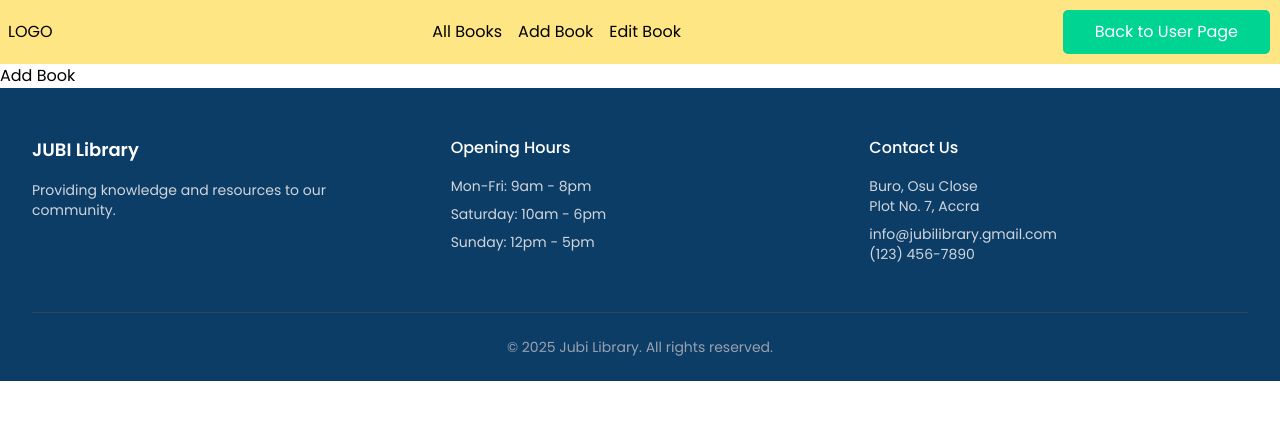
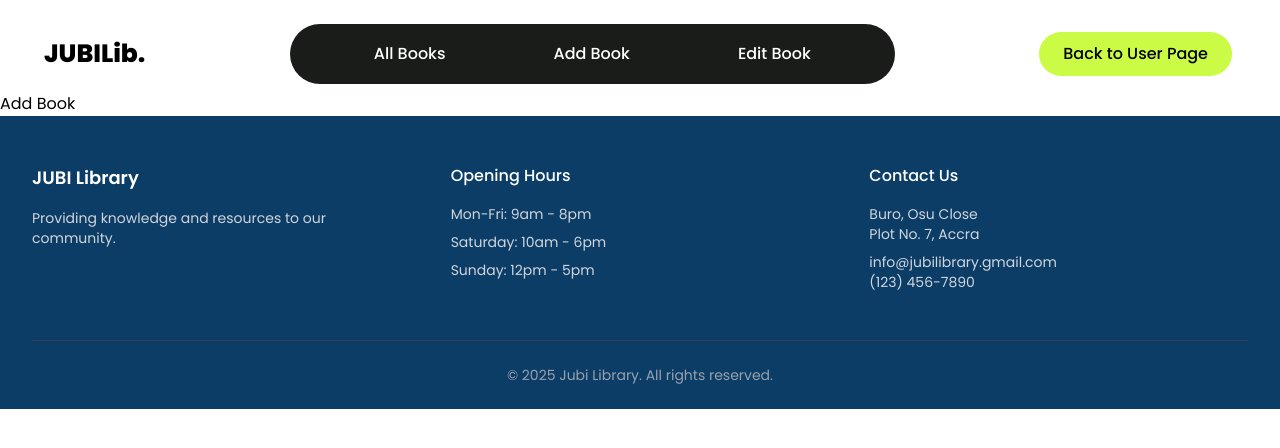
Before and after one commit to JIBU-Library-Project/JUBI-Front-End, a React (Vite) app: page /add-book in a window 1280 px wide. Shown: the top 448 px of the page. Built offline with nearby package versions, Linux system fonts and the light colour scheme.

Commit message:
Nav styled for User and Admin

```diff
--- a/src/components/AdminNavBar.jsx
+++ b/src/components/AdminNavBar.jsx
@@ -3,23 +3,23 @@ import { Link } from 'react-router'
 
 const AdminNavBar = () => {
   return (
-    <nav className=" p-2 bg-amber-200 flex flex-row justify-between items-center">
-      <span>LOGO</span>
-      <ul className="flex flex-row gap-x-[1rem]">
+    <nav className=" mt-4 p-2 //bg-amber-500 flex flex-row justify-between items-center pl-1">
+       <span className="ml-10 font-extrabold text-[25px] ">JUBILib.</span>
+      <ul className=" pl-15 pr-15 flex gap-x-15 bg-[#1a1c19] text-black rounded-[2rem] border-amber-200 py-[10px] px-[1.5em]">
 
          <Link to={"/admin-booklist"}>
-          <li>All Books</li>
+          <li className=" text-white px-[1.5em] font-medium hover:bg-[#cdf44b] hover:text-[#1a1c19] //bg-amber-300 p-2 rounded-full">All Books</li>
         </Link>
         <Link to={"/add-book"}>
-          <li>Add Book</li>
+          <li className=" text-white px-[1.5em] font-medium hover:bg-[#cdf44b] hover:text-[#1a1c19] //bg-amber-300 p-2 rounded-full">Add Book</li>
         </Link>
         <Link to={"/edit-book"}>
-          <li>Edit Book</li>
+          <li className=" text-white px-[1.5em] font-medium hover:bg-[#cdf44b] hover:text-[#1a1c19] //bg-amber-300 p-2 rounded-full">Edit Book</li>
         </Link>
 
       </ul>
       <Link to="/">
-        <button className="bg-emerald-400 text-white rounded-[7px] border-2 border-amber-200 py-[10px] px-[2em]">
+        <button className="bg-[#cbfb45] font-medium text-black rounded-[2rem] border-amber-200 py-[10px] px-[1.5em] mr-10 hover:bg-[#cdf44b] hover:text-[#1a1c19] ">
           Back to User Page
         </button>
       </Link>
```
